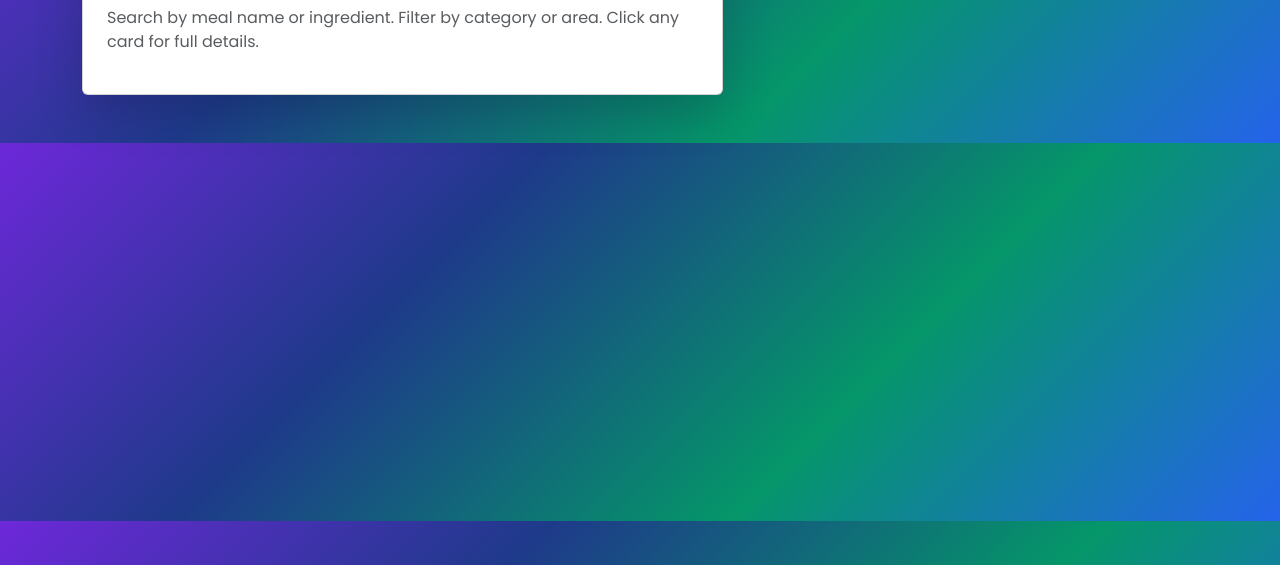
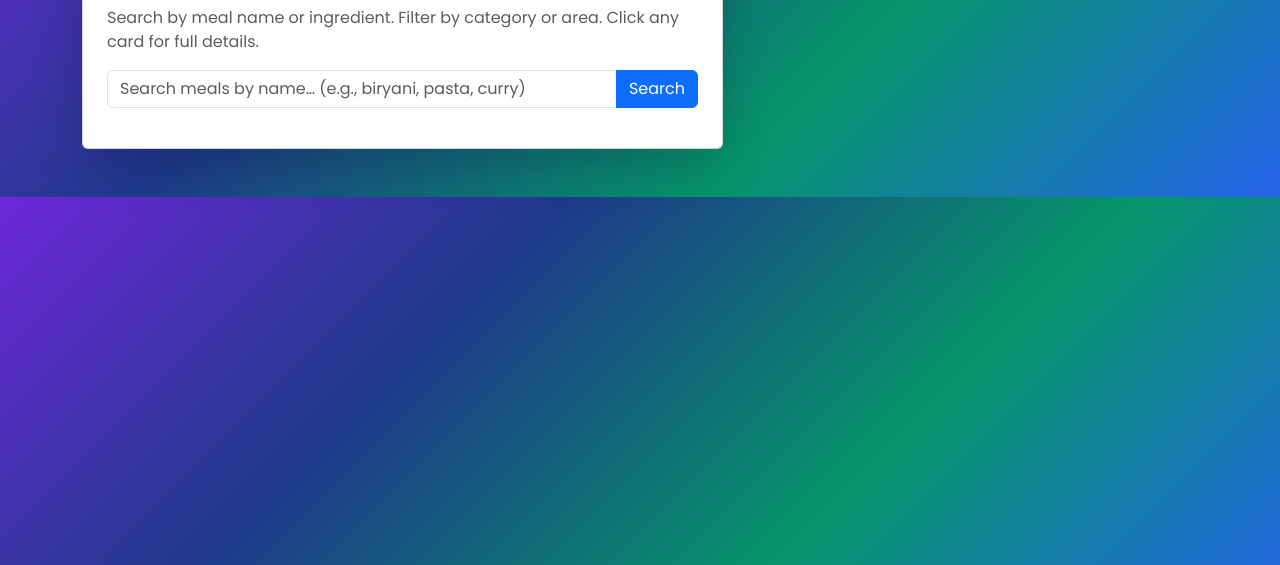
Before and after one commit to UdaraDewshan/TheMealDB-API, a plain HTML site: page index.html in a window 1280 px wide. Shown: the part 235-800 px from the top of the page. Drawn offline with nearby package versions, Linux system fonts and the light colour scheme.

Commit message:
Add Search Bar

```diff
--- a/index.html
+++ b/index.html
@@ -34,6 +34,13 @@
             <p class="text-muted">Search by meal name or ingredient. Filter by category or area. Click any card for
               full details.</p>
 
+            <!-- Search -->
+            <div class="input-group mb-3">
+              <input id="searchInput" type="text" class="form-control search-input"
+                placeholder="Search meals by name… (e.g., biryani, pasta, curry)">
+              <button class="btn btn-primary" id="searchBtn">Search</button>
+            </div>
+
 
 
 
```
